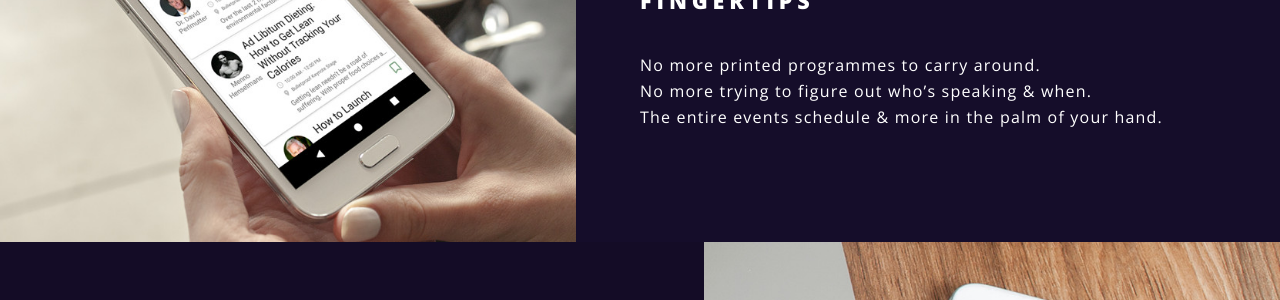
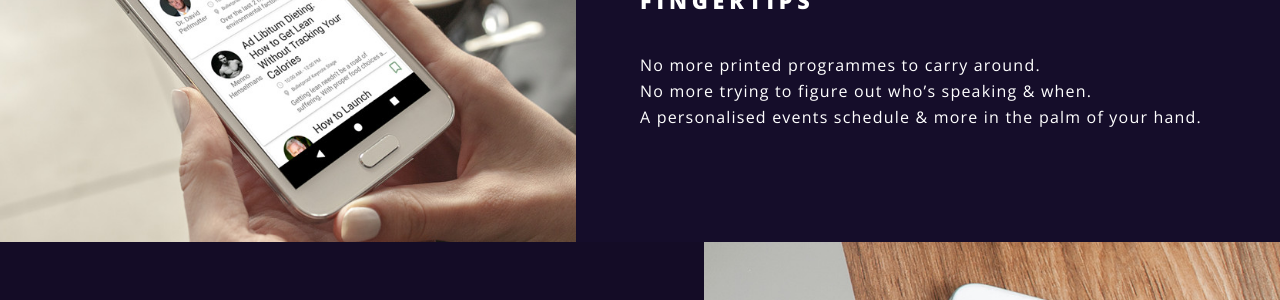
Before and after one commit to iamrobj/event_app_paleo_mag, a Jekyll site: the page built from index.html, in a window 1280 px wide and 900 px high, scrolled down 1744 px. Shown: the part 154-454 px from the top of the window. Built offline with Jekyll 4.4.1, drawn with Linux system fonts in a browser that asks for light colours.

Commit message:
Update 2016-06-24-section-1.markdown

```diff
--- a/_posts/sections/2016-06-24-section-1.markdown
+++ b/_posts/sections/2016-06-24-section-1.markdown
@@ -7,4 +7,4 @@ tags: [section]
 
 No more printed programmes to carry around.<br>
 No more trying to figure out who's speaking & when.<br>
-The entire events schedule & more in the palm of your hand.
+A personalised events schedule & more in the palm of your hand.
```
